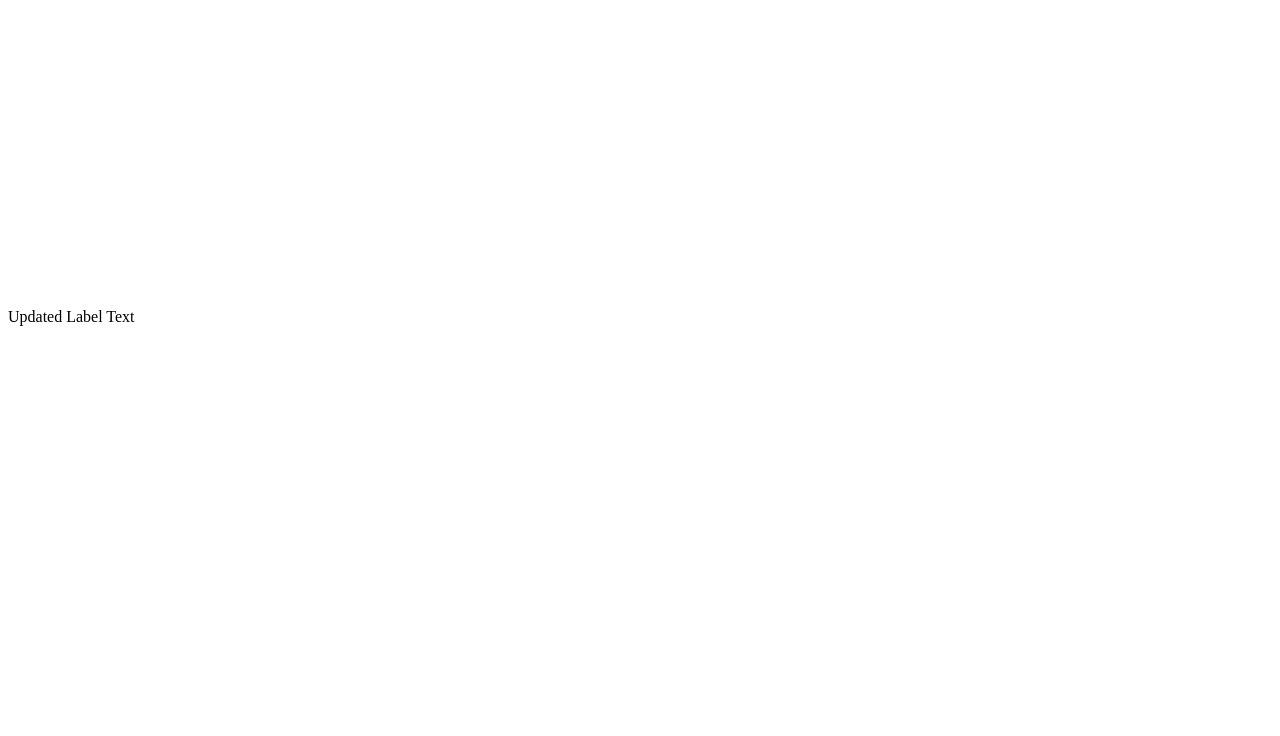
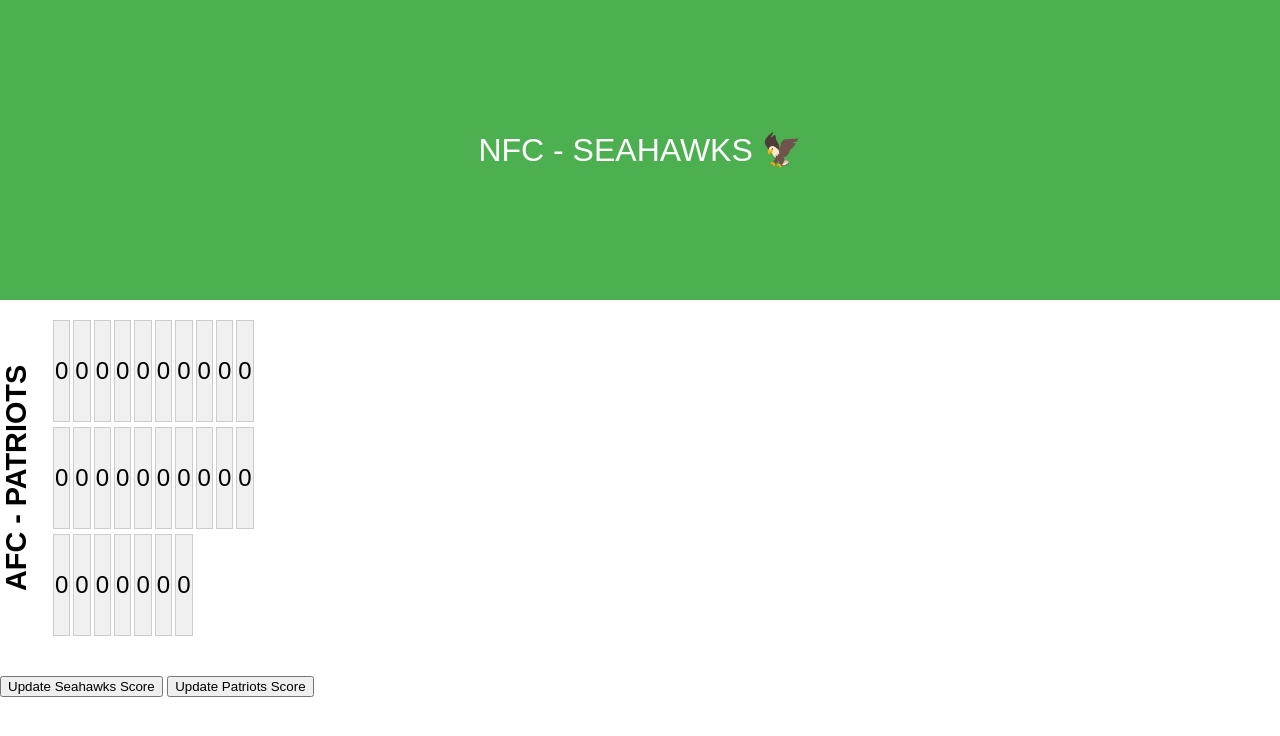
Before and after one commit to langdoy/superbowl, a plain HTML site: page index.html in a window 1280 px wide. Drawn offline with Linux system fonts and the light colour scheme.

Commit message:
Updated index.html to include full scoreboard with grid layout and controls

```diff
--- a/index.html
+++ b/index.html
@@ -3,29 +3,107 @@
 <head>
     <meta charset="UTF-8">
     <meta name="viewport" content="width=device-width, initial-scale=1.0">
-    <title>Super Bowl</title>
+    <title>Super Bowl Scoreboard</title>
     <style>
-        /* Existing styles here */
+        body {
+            font-family: Arial, sans-serif;
+            margin: 0;
+            padding: 0;
+        }
         .banner {
-            height: 300px; /* Updated height */
+            height: 300px;
+            background-color: #4CAF50;
+            color: white;
+            display: flex;
+            align-items: center;
+            justify-content: center;
+            font-size: 2em;
         }
-        .side-label {
-            display: inline-block; /* Changed to horizontal layout */
-            /* Add any additional styles necessary to match top label style */
+        .scoreboard {
+            display: grid;
+            grid-template-columns: repeat(10, 1fr);
+            gap: 5px;
+            padding: 20px;
+        }
+        .square {
+            width: 100%;
+            height: 100px;
+            background-color: #f0f0f0;
+            border: 1px solid #ccc;
+            display: flex;
+            align-items: center;
+            justify-content: center;
+            font-size: 1.5em;
+        }
+        .top-label, .side-label {
+            font-weight: bold;
+            text-align: center;
+            font-size: 1.8em;
+        }
+        .controls {
+            margin-top: 20px;
         }
     </style>
 </head>
 <body>
     <div class="banner">
-        <!-- Banner image here -->
+        NFC - SEAHAWKS 🦅
     </div>
-    <div class="grid">
-        <div class="sidebar">
-            <div class="side-label">Updated Label Text</div> <!-- Updated text and style -->
+    <div style="display: flex;">
+        <div class="side-label" style="writing-mode: vertical-rl; transform: rotate(180deg);">
+            AFC - PATRIOTS
         </div>
-        <div class="main-content">
-            <!-- Main content here -->
+        <div class="scoreboard">
+            <!-- Scoreboard Squares -->
+            <div class="square">0</div>
+            <div class="square">0</div>
+            <div class="square">0</div>
+            <div class="square">0</div>
+            <div class="square">0</div>
+            <div class="square">0</div>
+            <div class="square">0</div>
+            <div class="square">0</div>
+            <div class="square">0</div>
+            <div class="square">0</div>
+            <div class="square">0</div>
+            <div class="square">0</div>
+            <div class="square">0</div>
+            <div class="square">0</div>
+            <div class="square">0</div>
+            <div class="square">0</div>
+            <div class="square">0</div>
+            <div class="square">0</div>
+            <div class="square">0</div>
+            <div class="square">0</div>
+            <div class="square">0</div>
+            <div class="square">0</div>
+            <div class="square">0</div>
+            <div class="square">0</div>
+            <div class="square">0</div>
+            <div class="square">0</div>
+            <div class="square">0</div>
         </div>
     </div>
+    <div class="controls">
+        <button onclick="updateScore('seahawks')">Update Seahawks Score</button>
+        <button onclick="updateScore('patriots')">Update Patriots Score</button>
+    </div>
+    <script>
+        let seahawksScore = 0;
+        let patriotsScore = 0;
+
+        function updateScore(team) {
+            if (team === 'seahawks') seahawksScore++;
+            if (team === 'patriots') patriotsScore++;
+            renderScores();
+        }
+
+        function renderScores() {
+            const squares = document.querySelectorAll('.square');
+            squares.forEach((square, index) => {
+                square.textContent = (index < seahawksScore) ? 'S' : (index < seahawksScore + patriotsScore) ? 'P' : '0';
+            });
+        }
+    </script>
 </body>
 </html>
```
